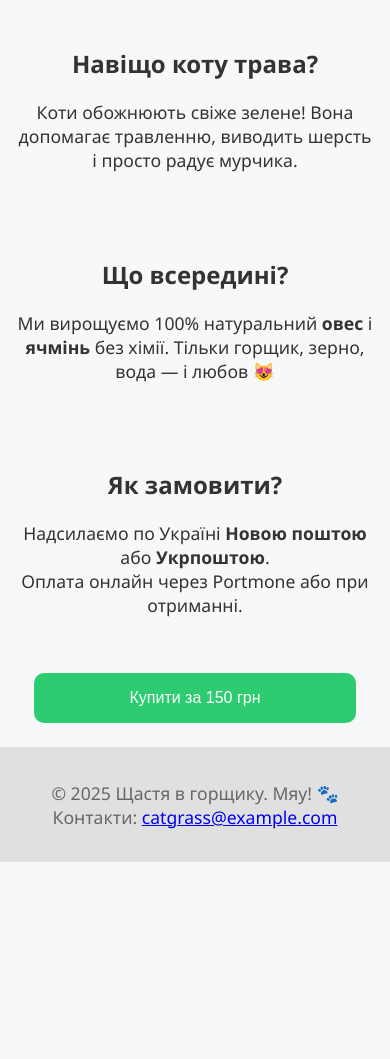
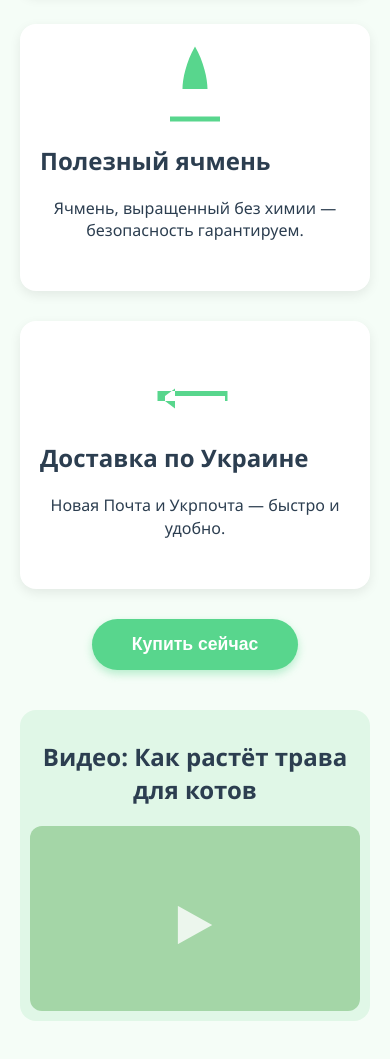
Before and after one commit to chikaraakuma/catgrass, a plain HTML site: page index.html in a window 390 px wide. Shown: the part 443-1502 px from the top of the page. Before the commit the page ends 1305 px from the top, so only its background shows below. Drawn offline with Linux system fonts and the light colour scheme.

Commit message:
Update index.html
v.2

```diff
--- a/index.html
+++ b/index.html
@@ -1,121 +1,164 @@
 <!DOCTYPE html>
-<html lang="uk">
+<html lang="ru">
 <head>
 <meta charset="UTF-8" />
-  <meta name="viewport" content="width=device-width, initial-scale=1.0"/>
-  <title>Трава для котів — Щастя в горщику!</title>
+<meta name="viewport" content="width=device-width, initial-scale=1" />
+<title>Трава для котов - Овёс и Ячмень</title>
 <style>
+  /* Общие стили и минимализм */
   body {
-      margin: 0;
-      font-family: "Segoe UI", sans-serif;
-      background: #f6f8f9;
-      color: #333;
+    font-family: "Segoe UI", Tahoma, Geneva, Verdana, sans-serif;
+    margin: 0; padding: 0;
+    background: #f5fdf7;
+    color: #2c3e50;
+  }
+  .container {
+    max-width: 480px;
+    margin: auto;
+    padding: 20px;
+  }
+  h1 {
+    font-weight: 700;
+    text-align: center;
+    margin-bottom: 10px;
+  }
+  p {
+    font-size: 1rem;
+    line-height: 1.4;
+    text-align: center;
+    margin: 0 0 30px;
+  }
+  button {
+    display: block;
+    margin: 20px auto 40px;
+    padding: 15px 40px;
+    background: #58d68d;
+    border: none;
+    border-radius: 30px;
+    color: white;
+    font-weight: 700;
+    font-size: 1.1rem;
+    cursor: pointer;
+    box-shadow: 0 4px 8px rgba(88,214,141,0.4);
+    transition: background 0.3s ease;
+  }
+  button:hover {
+    background: #45b06a;
+  }
+
+  /* Цветные блоки */
+  .block {
+    background: white;
+    border-radius: 16px;
+    box-shadow: 0 4px 12px rgba(0,0,0,0.08);
+    padding: 20px;
+    margin-bottom: 30px;
+    opacity: 0;
+    transform: translateY(30px);
+    animation: fadeInUp 1s forwards;
+  }
+  .block:nth-child(1) { animation-delay: 0.2s; }
+  .block:nth-child(2) { animation-delay: 0.4s; }
+  .block:nth-child(3) { animation-delay: 0.6s; }
+
+  @keyframes fadeInUp {
+    to {
+      opacity: 1;
+      transform: translateY(0);
+    }
+  }
+
+  /* SVG стили */
+  svg {
+    display: block;
+    margin: 0 auto 15px;
+    width: 80px;
+    height: 80px;
+    fill: #58d68d;
+  }
+
+  /* Блок видео */
+  .video-block {
+    position: relative;
+    background: #e0f7e7;
+    border-radius: 16px;
+    padding: 10px;
+    margin-bottom: 30px;
     text-align: center;
   }
-    header {
-      background: #c1f2b0;
-      padding: 2rem 1rem;
+  .video-placeholder {
+    position: relative;
+    width: 100%;
+    padding-top: 56.25%; /* 16:9 aspect ratio */
+    background: #a4d6a7;
+    border-radius: 12px;
+    cursor: pointer;
+    overflow: hidden;
   }
-    h1 {
-      font-size: 2.2rem;
-      margin-bottom: 0.5rem;
+  .video-placeholder::after {
+    content: "▶";
+    position: absolute;
+    top: 50%; left: 50%;
+    transform: translate(-50%, -50%);
+    font-size: 50px;
+    color: white;
+    opacity: 0.8;
   }
-    p {
-      font-size: 1.1rem;
-    }
-    .hero-image {
+  .video-placeholder iframe {
+    position: absolute;
+    top: 0; left: 0;
     width: 100%;
-      height: 250px;
-      background: url('https://placekitten.com/800/300') center/cover no-repeat;
-      margin: 2rem 0;
-    }
-    section {
-      padding: 1.5rem 1rem;
-      max-width: 800px;
-      margin: 0 auto;
-    }
-    .buy-btn {
-      background: #2ecc71;
-      color: white;
-      padding: 1rem 2rem;
-      font-size: 1.2rem;
+    height: 100%;
     border: none;
-      border-radius: 10px;
-      cursor: pointer;
-      margin-top: 1.5rem;
-      transition: background 0.3s ease;
-    }
-    .buy-btn:hover {
-      background: #27ae60;
-    }
-    footer {
-      background: #e0e0e0;
-      padding: 1rem;
-      font-size: 0.9rem;
-      color: #666;
-    }
-    form {
-      margin-top: 2rem;
-    }
-    input {
-      padding: 0.8rem;
-      font-size: 1rem;
-      margin-bottom: 1rem;
-      width: 90%;
-      max-width: 400px;
-      border: 1px solid #ccc;
-      border-radius: 8px;
-    }
-
-    @media (max-width: 600px) {
-      h1 {
-        font-size: 1.7rem;
-      }
-      .hero-image {
-        height: 180px;
-      }
-      .buy-btn {
-        width: 90%;
-        font-size: 1rem;
-      }
+    border-radius: 12px;
   }
 </style>
 </head>
 <body>
-  <header>
-    <h1>Щастя в горщику 🌱</h1>
-    <p>Свіжа трава овесу та ячменю для вашого пухнастого друга</p>
-  </header>
+  <div class="container">
+    <h1>Трава для котов</h1>
+    <p>Овёс и ячмень — натуральные лакомства для вашего пушистого друга!</p>
 
-  <div class="hero-image"></div>
+    <div class="block">
+      <!-- Иконка кота -->
+      <svg viewBox="0 0 64 64" xmlns="http://www.w3.org/2000/svg">
+        <path d="M32 2c-6 0-11 5-11 11 0 7 7 16 11 16s11-9 11-16c0-6-5-11-11-11zM14 56c0-9 14-12 18-12s18 3 18 12v6H14v-6z"/>
+      </svg>
+      <h2>Натуральный овёс</h2>
+      <p>Свежий и полезный овёс для здоровья и настроения вашего кота.</p>
+    </div>
 
-  <section>
-    <h2>Навіщо коту трава?</h2>
-    <p>Коти обожнюють свіже зелене! Вона допомагає травленню, виводить шерсть і просто радує мурчика.</p>
-  </section>
+    <div class="block">
+      <!-- Иконка травы -->
+      <svg viewBox="0 0 64 64" xmlns="http://www.w3.org/2000/svg">
+        <path d="M32 2c-7 12-10 26-10 34h20c0-8-3-22-10-34zM12 58h40v4H12z"/>
+      </svg>
+      <h2>Полезный ячмень</h2>
+      <p>Ячмень, выращенный без химии — безопасность гарантируем.</p>
+    </div>
 
-  <section>
-    <h2>Що всередині?</h2>
-    <p>Ми вирощуємо 100% натуральний <strong>овес</strong> і <strong>ячмінь</strong> без хімії. Тільки горщик, зерно, вода — і любов 😻</p>
-  </section>
+    <div class="block">
+      <!-- Иконка доставки -->
+      <svg viewBox="0 0 64 64" xmlns="http://www.w3.org/2000/svg">
+        <path d="M2 40h56v8H2zM8 48l8 6v-6h40v-4H16v-6l-8 6z"/>
+      </svg>
+      <h2>Доставка по Украине</h2>
+      <p>Новая Почта и Укрпочта — быстро и удобно.</p>
+    </div>
 
-  <section>
-    <h2>Як замовити?</h2>
-    <p>Надсилаємо по Україні <strong>Новою поштою</strong> або <strong>Укрпоштою</strong>.<br>Оплата онлайн через Portmone або при отриманні.</p>
+    <button onclick="alert('Спасибо за покупку! Мы свяжемся с вами.')">Купить сейчас</button>
 
-    <form method="POST" action="https://www.portmone.com.ua/gateway/" target="_blank">
-      <input type="hidden" name="payee_id" value="YOUR_MERCHANT_ID">
-      <input type="hidden" name="shop_order_number" value="ORDER12345">
-      <input type="hidden" name="bill_amount" value="150">
-      <input type="hidden" name="description" value="Трава для кота">
-      <input type="hidden" name="success_url" value="https://your-site.com/success.html">
-      <input type="hidden" name="failure_url" value="https://your-site.com/failure.html">
-      <button type="submit" class="buy-btn">Купити за 150 грн</button>
-    </form>
-  </section>
+    <div class="video-block">
+      <h2>Видео: Как растёт трава для котов</h2>
+      <div class="video-placeholder" id="video-placeholder"></div>
+    </div>
+  </div>
 
-  <footer>
-    <p>© 2025 Щастя в горщику. Мяу! 🐾<br>Контакти: <a href="mailto:catgrass@example.com">catgrass@example.com</a></p>
-  </footer>
+  <script>
+    // При клике по плейсхолдеру подставляем видео YouTube
+    document.getElementById('video-placeholder').onclick = function() {
+      this.innerHTML = '<iframe src="https://www.youtube.com/embed/72fDgcqQW7k?autoplay=1" allow="autoplay; encrypted-media" allowfullscreen></iframe>';
+    }
+  </script>
 </body>
 </html>
```
Lines whose indentation alone changed are shown as unchanged.
